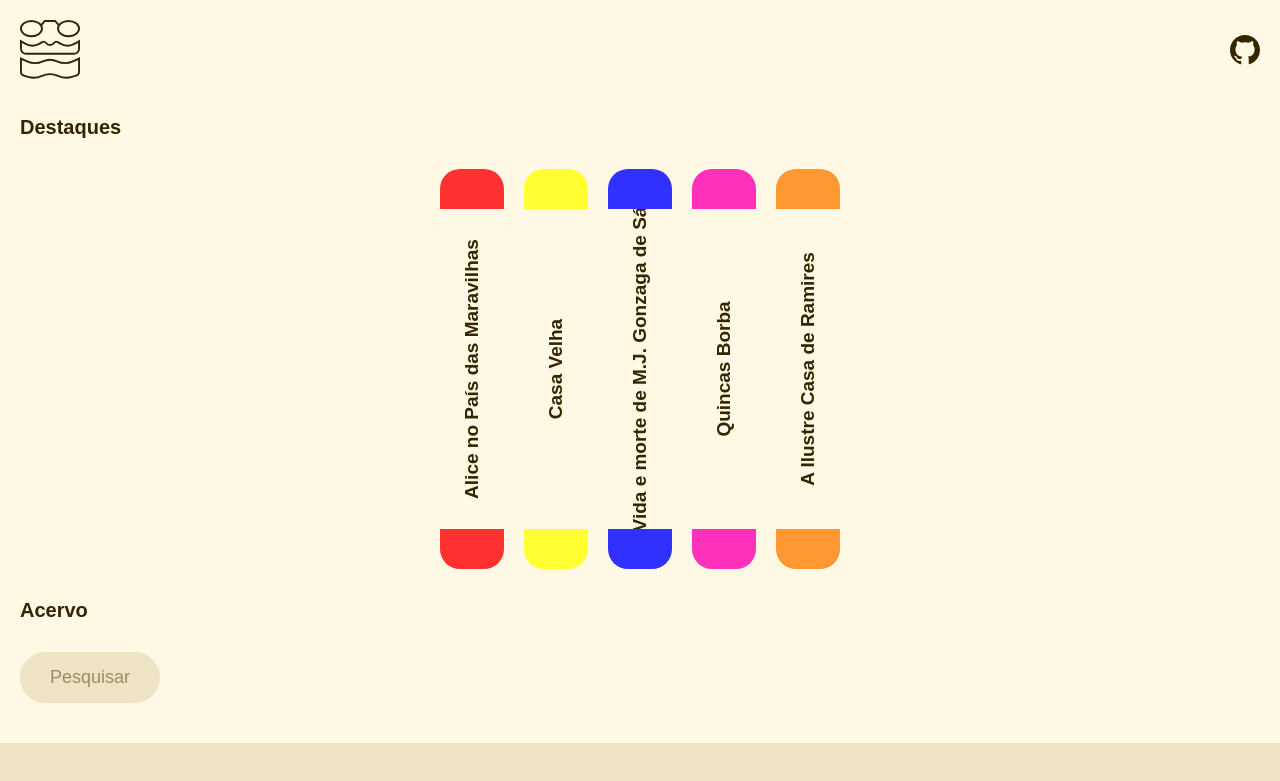
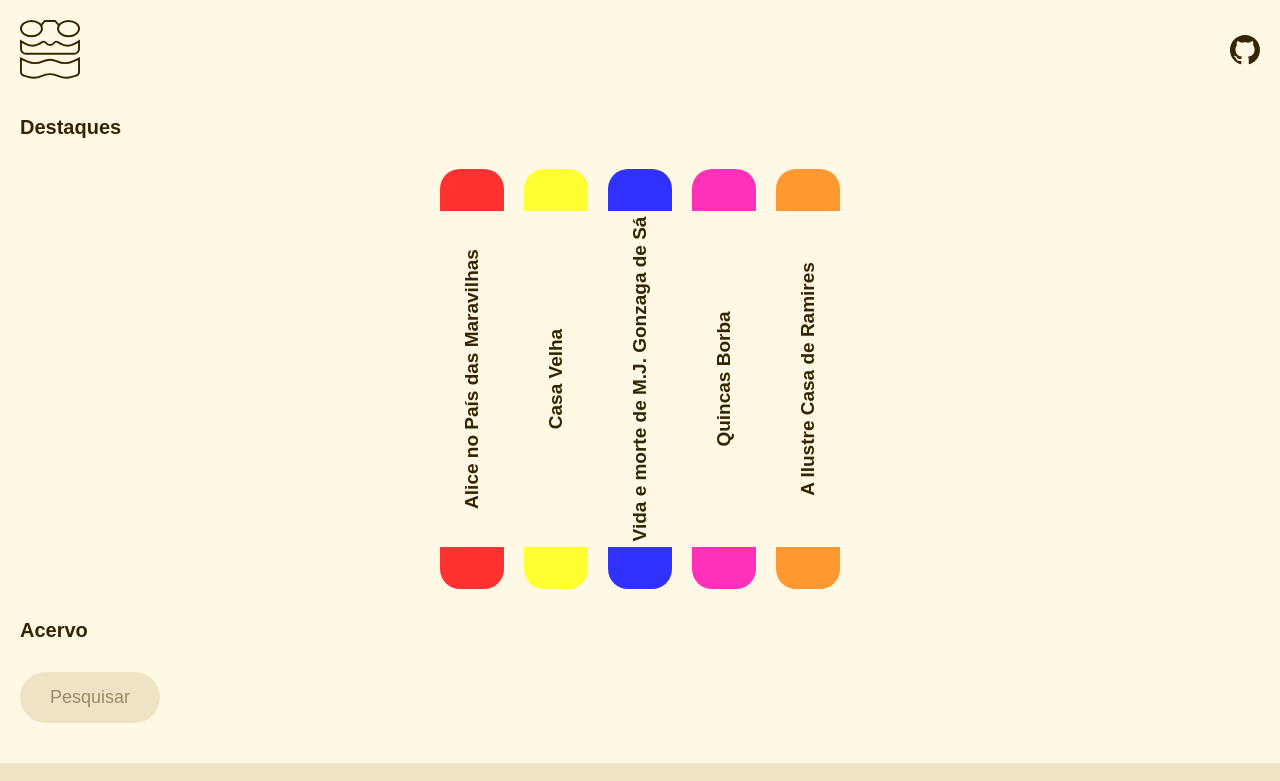
Before and after one commit to theogiovedi/projeto-machado, a Next.js app: page /projeto-machado/ in a window 1280 px wide. Shown: the top 781 px of the page. Built offline with nearby package versions, Linux system fonts and the light colour scheme; a web font is replaced by a local one.

Commit message:
fix: highlights buggy scrolling

```diff
--- a/components/Highlights.jsx
+++ b/components/Highlights.jsx
@@ -3,8 +3,10 @@ import Highlight from "../components/Highlight.jsx";
 
 export default function Highlights({ highlights }) {
     return (
-        <div className={styles.highlights}>
-            {highlights.map(item => <Highlight id={item.id} title={item.title} author={item.author} color={item.color} key={item.id} />)}
+        <div className={styles.container}>
+            <div className={styles.highlights}>
+                {highlights.map(item => <Highlight id={item.id} title={item.title} author={item.author} color={item.color} key={item.id} />)}
+            </div>
         </div>
     );
 }
--- a/styles/Highlight.module.css
+++ b/styles/Highlight.module.css
@@ -3,7 +3,7 @@
     flex-direction: column;
     justify-content: center;
     align-items: center;
-    height: 400px;
+    height: 420px;
     width: 4em;
     text-decoration: none;
     margin: 0 10px;
--- a/styles/Highlights.module.css
+++ b/styles/Highlights.module.css
@@ -1,24 +1,28 @@
+.container {
+    width: 100%;
+    overflow-x: scroll;
+    scrollbar-width: none; /* Firefox */
+    -ms-overflow-style: none; /* Internet Explorer 10+ */
+}
+
 .highlights {
     display: flex;
     flex-direction: row;
     align-items: center;
     justify-content: center;
-    width: 100%;
-    padding: 0 20px;
-    overflow-x: scroll;
-    scrollbar-width: none; /* Firefox */
-    -ms-overflow-style: none; /* Internet Explorer 10+ */
+    width: fit-content;
+    margin: 0 auto;
 }
 
-.highlights::-webkit-scrollbar { /* WebKit */
+.container::-webkit-scrollbar { /* WebKit */
     width: 0;
     height: 0;
 }
 
-.highlights::-webkit-scrollbar-track {
+.container::-webkit-scrollbar-track {
     background-color: transparent;
 }
 
-.highlights::-webkit-scrollbar-thumb {
+.container::-webkit-scrollbar-thumb {
     background-color: transparent;
 }
```
Also changed, not shown: 1 other file (tests, documents, lock files or other folders).
